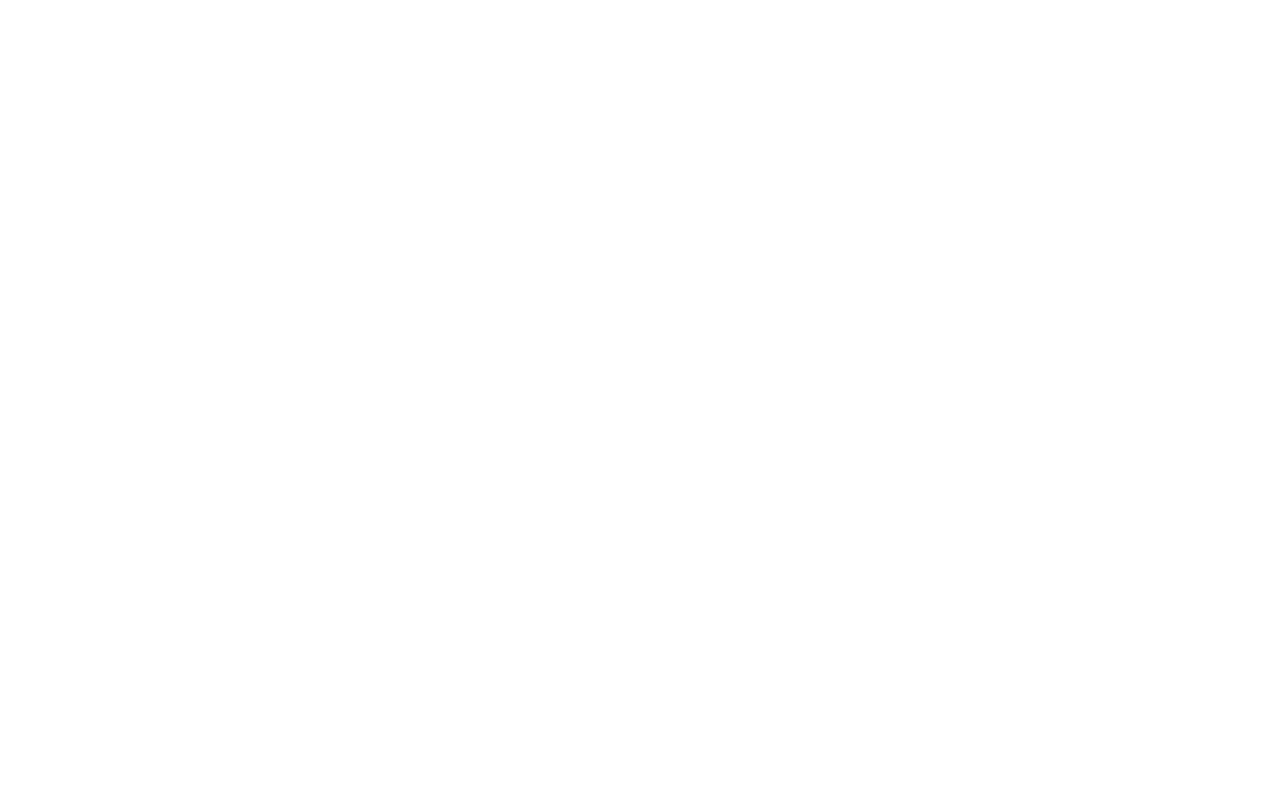
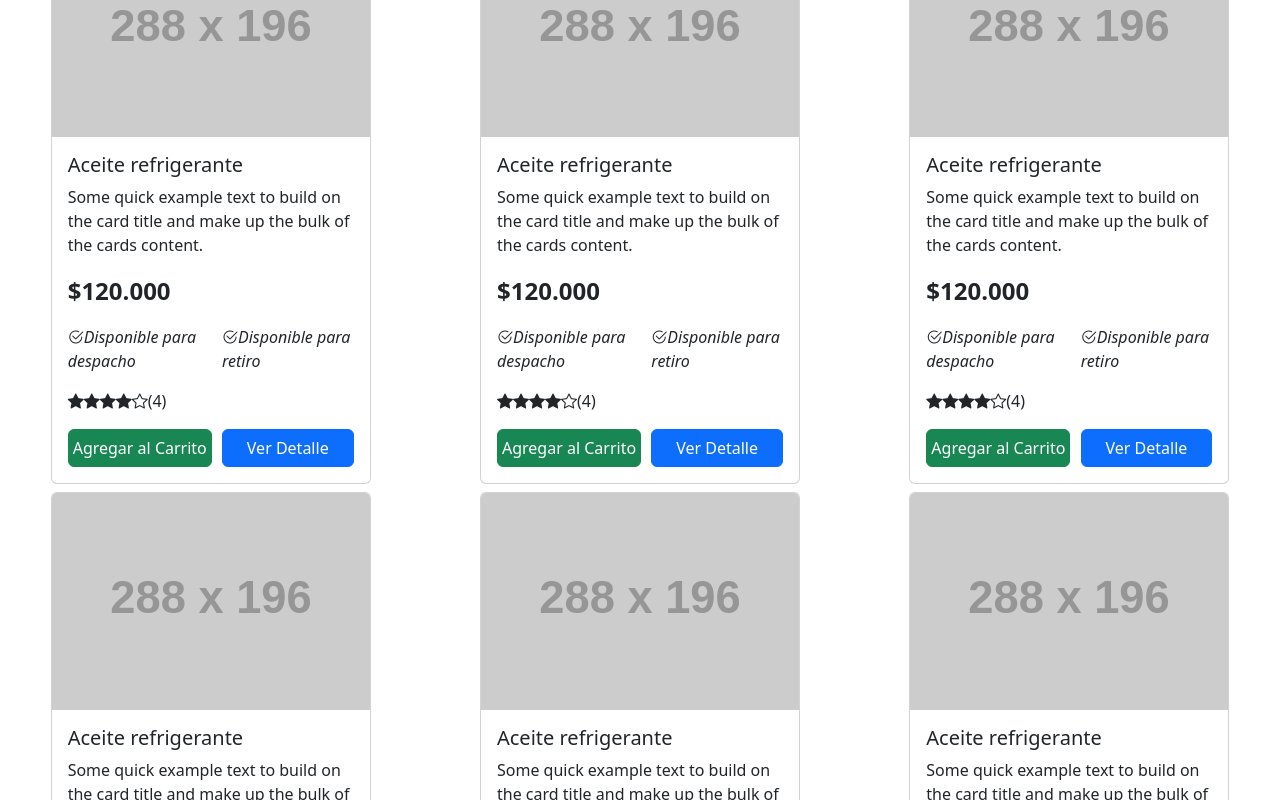
Before and after one commit to ManuelOrtegaR/the-garage, a React (Vite) app in the folder the-garage/: page / in a window 1280 px wide. Shown: the part 880-1680 px from the top of the page. Before the commit the page ends 800 px from the top, so only its background shows below. Built offline with nearby package versions, Linux system fonts and the light colour scheme.

Commit message:
feat: Add layout ItemList

```diff
--- a/the-garage/src/App.jsx
+++ b/the-garage/src/App.jsx
@@ -1,10 +1,12 @@
-import './App.css';
-import Login from './layouts/login';
+import "./App.css";
+import ItemList from "./layouts/ItemList";
+import Login from "./layouts/login";
 
 function App() {
   return (
     <>
       <Login />
+      <ItemList />
     </>
   );
 }
--- /dev/null
+++ b/the-garage/src/layouts/Item.jsx
@@ -0,0 +1,45 @@
+import { Button, Card } from "react-bootstrap";
+
+export default function Item() {
+  return (
+    <div>
+      <Card className="card" style={{ width: "20rem" }}>
+        <Card.Img
+          className="card__img"
+          variant="top"
+          src="https://placehold.co/288x196"
+        />
+        <Card.Body className="card__body">
+          <Card.Title className="card__titlle">Aceite refrigerante</Card.Title>
+          <Card.Text className="card_text">
+            Some quick example text to build on the card title and make up the
+            bulk of the cards content.
+          </Card.Text>
+          <Card.Text className="card_text fs-4">
+            <strong>$120.000</strong>
+          </Card.Text>
+          <Card.Text className="card_text d-flex">
+            <i className="bi bi-check2-circle">Disponible para despacho</i>
+            <i className="bi bi-check2-circle">Disponible para retiro</i>
+          </Card.Text>
+          <Card.Text>
+            <i className="bi bi-star-fill"></i>
+            <i className="bi bi-star-fill"></i>
+            <i className="bi bi-star-fill"></i>
+            <i className="bi bi-star-fill"></i>
+            <i className="bi bi-star"></i>
+            <span>(4)</span>
+          </Card.Text>
+          <div className="d-flex justify-content-between gap-1">
+            <Button className="px-1" variant="success">
+              Agregar al Carrito
+            </Button>
+            <Button className="px-4" variant="primary">
+              Ver Detalle
+            </Button>
+          </div>
+        </Card.Body>
+      </Card>
+    </div>
+  );
+}
--- /dev/null
+++ b/the-garage/src/layouts/ItemList.jsx
@@ -0,0 +1,24 @@
+import Item from "./Item";
+
+function ItemList() {
+  return (
+    <container className="d-flex gap-2 flex-wrap justify-content-sm-around">
+      <Item />
+      <Item />
+      <Item />
+      <Item />
+      <Item />
+      <Item />
+      <Item />
+      <Item />
+      <Item />
+      <Item />
+      <Item />
+      <Item />
+      <Item />
+      <Item />
+    </container>
+  );
+}
+
+export default ItemList;
```
